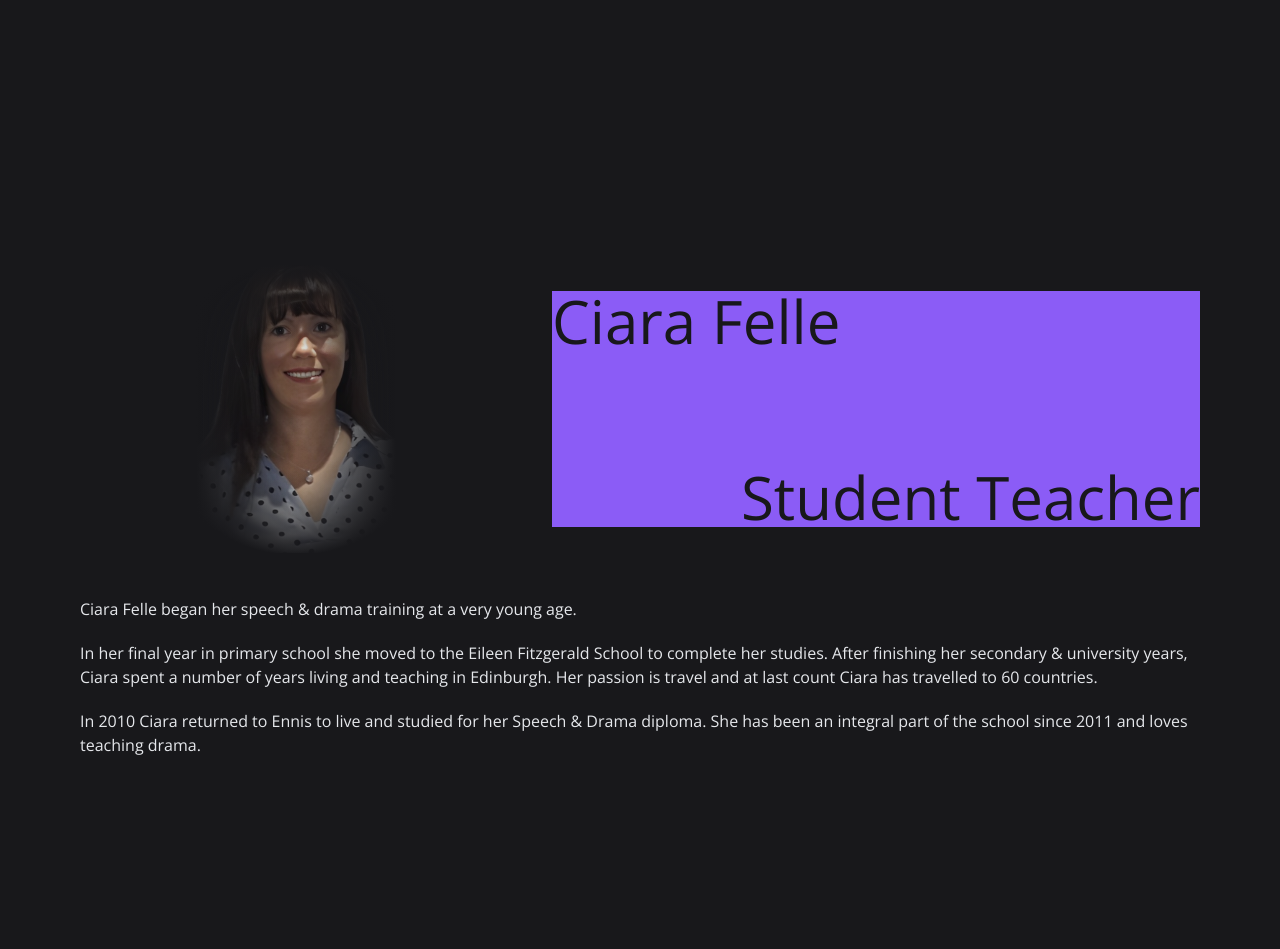
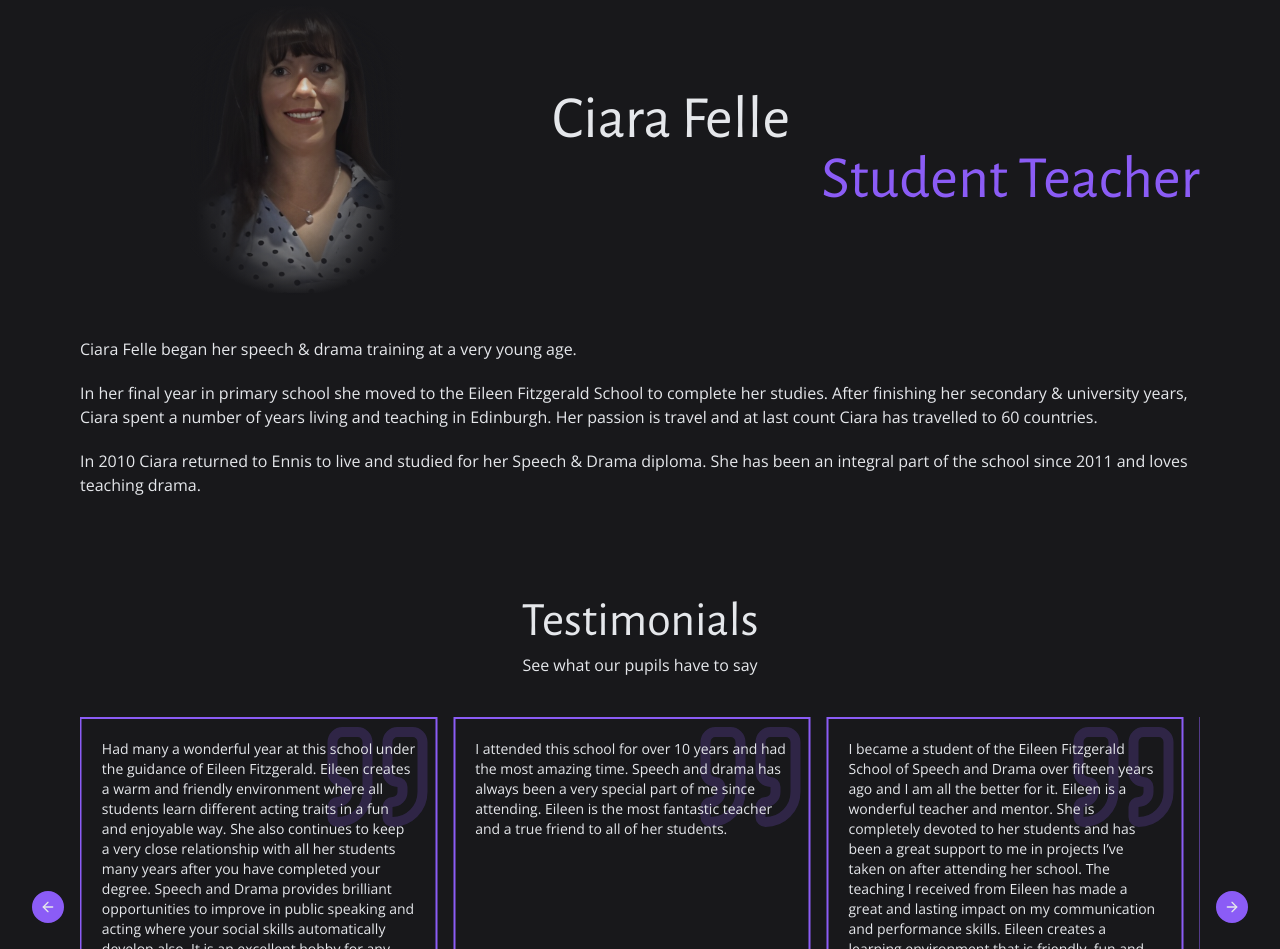
Before and after one commit to kailafitz/eileen-fitzgerald-school, a Next.js app: page /about in a window 1280 px wide. Shown: the part 1063-2012 px from the top of the page. Built offline with nearby package versions, Linux system fonts and the light colour scheme.

Commit message:
About page design changes with font adjustments

```diff
--- a/app/globals.css
+++ b/app/globals.css
@@ -113,3 +113,7 @@ body {
 .flip {
   transform: scaleX(-1);
 }
+
+.bg-test {
+  background: linear-gradient(93deg, rgba(24, 24, 27, 0) 10%, rgba(139, 92, 246, 1) 70%);
+}
--- a/components/custom/team.tsx
+++ b/components/custom/team.tsx
@@ -38,12 +38,12 @@ const Members = () => {
       {members.map((member, i) => {
         return (
           <React.Fragment key={`${member.name}_${i}`}>
-            <div className="flex flex-col justify-center md:min-h-screen">
+            <div className="flex flex-col justify-center my-10">
               <div className="space-y-10">
                 {/* Image and name div */}
-                <div className="flex flex-col md:flex-row justify-center space-y-5 md:space-y-0 md:space-x-10">
+                <div className="flex flex-col sm:flex-row justify-center space-y-5 md:space-y-0 md:space-x-10">
                   {/* Image div */}
-                  <MotionDiv className="w-2/5">
+                  <MotionDiv className="w-full sm:w-2/5">
                     <div className="border-zinc-900 border-2 w-1/2 md:w-1/2 relative mx-auto">
                       <div className="absolute bottom-0 right-0 w-full h-full dark-gradient-radial z-10"></div>
                       <img
@@ -54,8 +54,8 @@ const Members = () => {
                     </div>
                   </MotionDiv>
                   {/* Name div */}
-                  <div className="flex flex-col justify-center w-3/5">
-                    <MotionDiv className="bg-primary w-full h-28 md:h-4/5 flex flex-col justify-between">
+                  <div className="flex flex-col justify-center w-full sm:w-3/5">
+                    <div className="w-full h-28 md:h-4/5 flex flex-col justify-center">
                       <motion.h2
                         initial={{ opacity: 0, translateY: "-6rem" }}
                         whileInView={{ opacity: 1, translateY: "0" }}
@@ -64,23 +64,23 @@ const Members = () => {
                           duration: ANIMATION_DURATION,
                           delay: ANIMATION_DELAY_1,
                         }}
-                        className="text-zinc-900 text-xl md:text-6xl text-left"
+                        className="font-heading text-gray-200 text-4xl sm:text-5xl lg:text-6xl text-left"
                       >
                         {member.name}
                       </motion.h2>{" "}
                       <motion.h2
-                        initial={{ opacity: 0, translateY: "-6rem" }}
+                        initial={{ opacity: 0, translateY: "6rem" }}
                         whileInView={{ opacity: 1, translateY: "0" }}
-                        exit={{ opacity: 0, translateY: "6rem" }}
+                        exit={{ opacity: 0, translateY: "-6rem" }}
                         transition={{
                           duration: ANIMATION_DURATION,
                           delay: ANIMATION_DELAY_2,
                         }}
-                        className="text-zinc-900 text-xl md:text-6xl text-right"
+                        className="font-heading text-violet-500 text-4xl sm:text-5xl lg:text-6xl text-right"
                       >
                         {member.position}
                       </motion.h2>
-                    </MotionDiv>
+                    </div>
                   </div>
                 </div>
                 {/* Bio paragraphs div */}
@@ -115,7 +115,7 @@ const Members = () => {
 const Team = () => {
   return (
     <>
-      <h1 className="text-gray-200 text-center my-10 text-2xl md:text-4xl">
+      <h1 className="font-heading text-gray-200 text-center my-10 text-2xl md:text-4xl">
         Meet our Teachers
       </h1>
       <Members />
--- a/components/custom/testimonials.tsx
+++ b/components/custom/testimonials.tsx
@@ -55,7 +55,7 @@ const testimonials = [
 const Testimonials = () => {
   return (
     <div className="pb-10 text-gray-200">
-      <h1 className="text-center text-2xl md:text-4xl mt-10 mb-2">
+      <h1 className="font-heading text-center text-2xl md:text-5xl mt-10 mb-2">
         Testimonials
       </h1>
       <p className="text-center text-base mb-10 md:w-1/2 mx-auto">
@@ -72,7 +72,7 @@ const Testimonials = () => {
           }),
         ]}
       >
-        <CarouselContent className="-ml-4 w-screen lg:w-full">
+        <CarouselContent className="-ml-4 lg:w-full">
           {testimonials.map((testimonial, i) => {
             return (
               <CarouselItem
--- a/components/ui/carousel.tsx
+++ b/components/ui/carousel.tsx
@@ -206,7 +206,7 @@ const CarouselPrevious = React.forwardRef<
       variant={variant}
       size={size}
       className={cn(
-        "absolute  h-8 w-8 rounded-full bg-primary text-gray-200 border-primary border-2",
+        "absolute hidden sm:flex h-8 w-8 rounded-full bg-primary text-gray-200 border-primary border-2",
         orientation === "horizontal"
           ? "-left-12 top-1/2 -translate-y-1/2"
           : "-top-12 left-1/2 -translate-x-1/2 rotate-90",
@@ -235,7 +235,7 @@ const CarouselNext = React.forwardRef<
       variant={variant}
       size={size}
       className={cn(
-        "absolute h-8 w-8 rounded-full bg-primary text-gray-200 border-primary border-2",
+        "absolute hidden sm:flex h-8 w-8 rounded-full bg-primary text-gray-200 border-primary border-2",
         orientation === "horizontal"
           ? "-right-12 top-1/2 -translate-y-1/2"
           : "-bottom-12 left-1/2 -translate-x-1/2 rotate-90",
```
